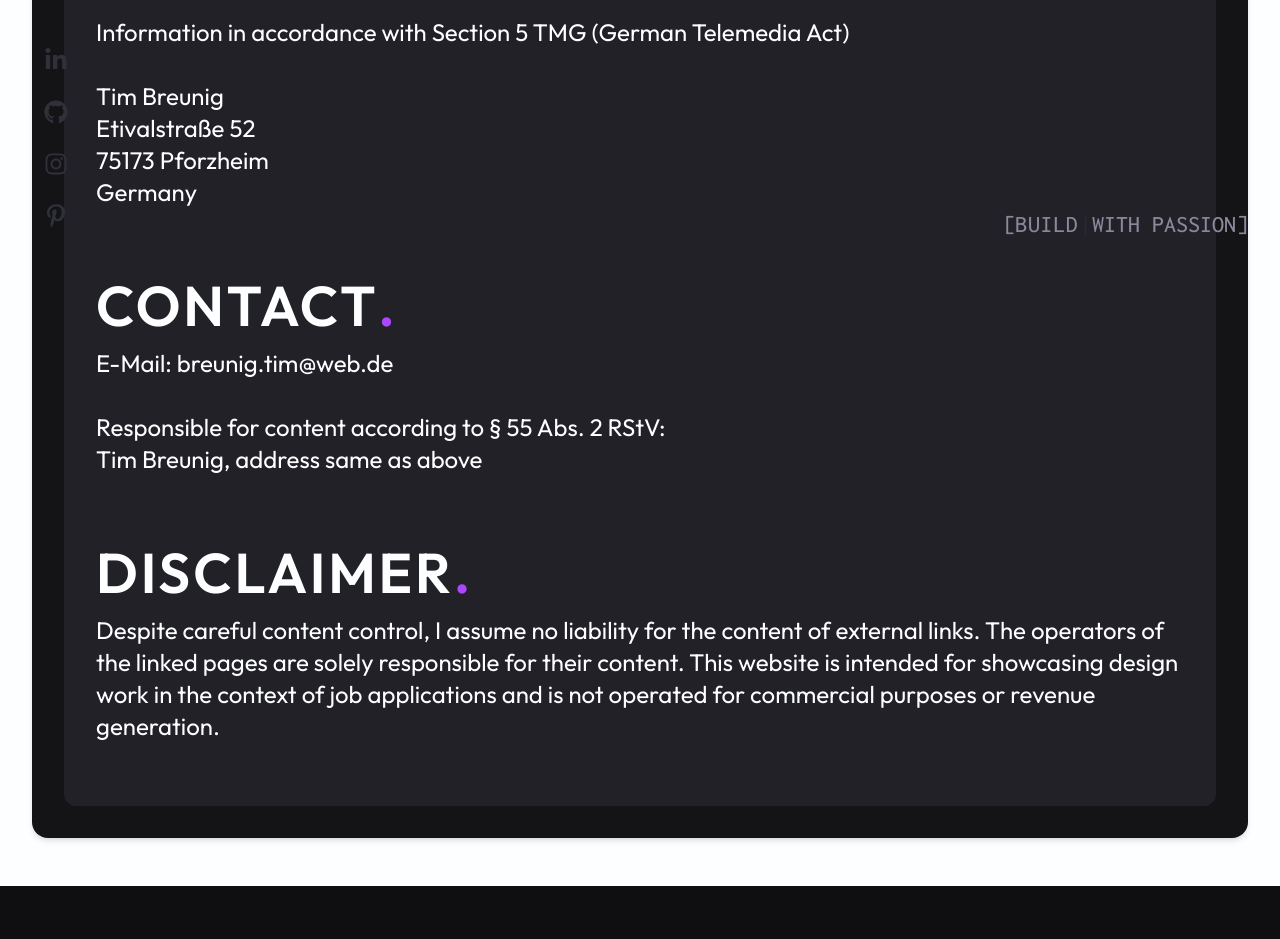
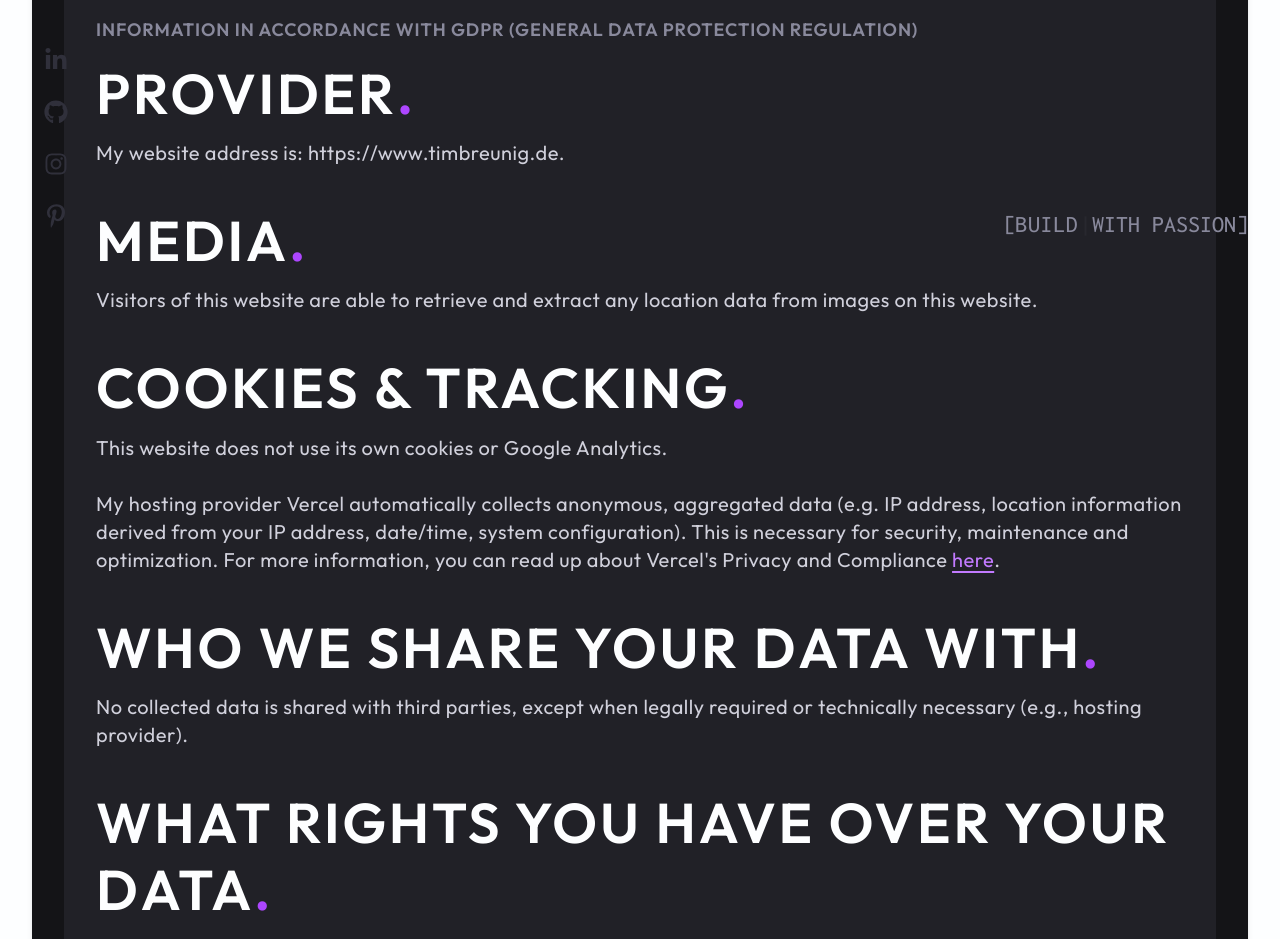
Before and after one commit to TimBreunig/tim-portfolio, a Next.js app: page /privacy-policy in a window 1280 px wide. Shown: the part 520-1459 px from the top of the page. Built offline with nearby package versions, Linux system fonts and the light colour scheme.

Commit message:
Updated layout of imprint and privacy policy.

```diff
--- a/app/globals.css
+++ b/app/globals.css
@@ -137,6 +137,10 @@
 		}
 	}
 
+	a.hyperlink {
+		@apply text-purple-400 hover:text-purple-500 underline underline-offset-4 transition-colors duration-300;
+	}
+
 	nav a {
 		@apply relative;
 	}
@@ -165,6 +169,10 @@
 		@apply tracking-wide;
 	}
 
+	.p-xl {
+		@apply text-xl mb-4 tracking-wide;
+	}
+
 	.p-2xl {
 		@apply text-2xl mb-4 tracking-normal;
 	}
@@ -186,11 +194,11 @@
 	}
 
 	.h4 {
-		@apply text-[2.25rem] xl:text-[5.75rem] leading-[1.1] font-bold uppercase tracking-wide mb-3;
+		@apply text-[2.25rem] xl:text-[5.75rem] leading-[1.1] font-bold uppercase tracking-wide mb-4;
 	}
 
 	.h5 {
-		@apply text-[1.625rem] xl:text-[3.5rem] leading-[1.2] font-semibold uppercase tracking-wider mb-2;
+		@apply text-[1.625rem] xl:text-[3.5rem] leading-[1.2] font-semibold uppercase tracking-wider mb-3;
 	}
 
 	.h6 {
--- a/app/home/page.jsx
+++ b/app/home/page.jsx
@@ -38,7 +38,7 @@ const Home = () => {
 		<section
 			id ="work"
 			className="container-wide pb-12 pt-36 z-10">
-			<h2 className="h2 text-left mb-8 text-primary-100">Featured Work<span className="accent-dot">.</span></h2>
+			<h2 className="h2 text-left text-primary-100">Featured Work<span className="accent-dot">.</span></h2>
     		<CardGrid />
 		</section>
 		<section className="h-screen box-content pb-60">
--- a/app/imprint/page.jsx
+++ b/app/imprint/page.jsx
@@ -1,3 +1,5 @@
+import PolicyText from "@/components/PolicyText"
+
 const Imprint = () => {
     return (
         <div>
@@ -13,33 +15,34 @@ const Imprint = () => {
                     >
                         <div className="flex flex-col gap-2 p-8 pb-12 bg-primary-200 rounded-xl">
                             <span className="block mb-2 font-semibold text-primary-600 uppercase tracking-wider">Information in accordance with Section 5 TMG (German Telemedia Act)</span>
-                            <p className="p-2xl">
-                                <h2 className="h5">
-                                    Provider<span className="accent-dot">.</span>
-                                </h2>
+                            <div className="space-y-10">
+                                <PolicyText title="Provider">
                                     Tim Breunig<br />
                                     Etivalstraße 52<br />
                                     75173 Pforzheim<br />
                                     Germany
-                            </p><br />
-                            <p className="p-2xl">
-                                <h2 className="h5">
-                                    Contact<span className="accent-dot">.</span>
-                                </h2>
-                                E-Mail: <a href="mailto:breunig.tim@web.de">breunig.tim@web.de</a>
+                                </PolicyText>
+
+                                <PolicyText title="Contact">
+                                    E-Mail:&nbsp;
+                                    <a
+                                        href="mailto:breunig.tim@web.de"
+                                        className="hyperlink"
+                                    >
+                                        breunig.tim@web.de
+                                    </a>
                                     <br />
                                     <br />
                                     Responsible for content according to § 55 Abs. 2 RStV:<br />
                                     Tim Breunig, address same as above
-                            </p><br />
-                            <p className="p-2xl">
-                                <h2 className="h5">
-                                    Disclaimer<span className="accent-dot">.</span>
-                                </h2>
+                                </PolicyText>
+
+                                <PolicyText title="Disclaimer">
                                     Despite careful content control, I assume no liability for the content of external links. The operators of the linked pages are solely responsible for
-                                their content. This website is intended for showcasing design work in the context of job applications and is not operated for commercial purposes or
-                                revenue generation.
-                            </p><br />
+                                    their content. This website is solely intended for showcasing project work in the context of job applications and is not operated under commercial purposes or
+                                    for the sake of revenue generation.
+                                </PolicyText>
+                            </div>
                             <span className="block font-semibold text-primary-600 uppercase tracking-wider">Source: https://www.e-recht24.de</span>
                         </div>
                     </div>
--- a/app/privacy-policy/page.jsx
+++ b/app/privacy-policy/page.jsx
@@ -1,3 +1,5 @@
+import PolicyText from "@/components/PolicyText"
+
 const PrivacyPolicy = () => {
     return (
         <div>
@@ -7,38 +9,49 @@ const PrivacyPolicy = () => {
                         Privacy Policy<span className="accent-dot">.</span>
                     </h1>
 
-                    <div
-                        variants={{ hidden: { opacity: 0, y: 20 }, show: { opacity: 1, y: 0 } }}
-                        className="w-full box-border p-8 bg-primary-100 rounded-2xl shadow-md text-primary-900 hover:cursor-pointer transition-colors duration-300"
-                    >
-                        <div className="flex flex-col gap-12 w-full p-8 pb-12 bg-primary-200 rounded-xl">
-                            <p className="p-2xl">
-                                Information in accordance with Section 5 TMG (German Telemedia Act)
-                                <br />
-                                <br />
-                                Tim Breunig<br />
-                                Etivalstraße 52<br />
-                                75173 Pforzheim<br />
-                                Germany
-                            </p>
-                            <p className="p-2xl">
-                                <h2 className="h5">
-                                    Contact<span className="accent-dot">.</span>
-                                </h2>
-                                E-Mail: <a href="mailto:breunig.tim@web.de">breunig.tim@web.de</a>
-                                <br />
-                                <br />
-                                Responsible for content according to § 55 Abs. 2 RStV:<br />
-                                Tim Breunig, address same as above
-                            </p>
-                            <p className="p-2xl">
-                                <h2 className="h5">
-                                    Disclaimer<span className="accent-dot">.</span>
-                                </h2>
-                                Despite careful content control, I assume no liability for the content of external links. The operators of the linked pages are solely responsible for
-                                their content. This website is intended for showcasing design work in the context of job applications and is not operated for commercial purposes or
-                                revenue generation.
-                            </p>
+                    <div className="w-full box-border p-8 bg-primary-100 rounded-2xl shadow-md text-primary-900 hover:cursor-pointer transition-colors duration-300">
+                        <div className="flex flex-col gap-2 p-8 pb-12 bg-primary-200 rounded-xl">
+                            <span className="block mb-2 font-semibold text-primary-600 uppercase tracking-wider">Information in accordance with GDPR (General Data Protection Regulation)</span>
+                            <div className="space-y-10">
+                                <PolicyText title="Provider">
+                                    My website address is: https://www.timbreunig.de.
+                                </PolicyText>
+
+                                <PolicyText title="Media">
+                                    Visitors of this website are able to retrieve and extract any location data from images on this website.
+                                </PolicyText>
+
+                                <PolicyText title="Cookies & Tracking">
+                                    This website does not use its own cookies or Google Analytics.
+                                    <br />
+                                    <br />
+                                    My hosting provider Vercel automatically collects anonymous, aggregated data  (e.g. IP address, location information derived from your IP address, date/time, system configuration).
+                                    This is necessary for security, maintenance and optimization. For more information, you can read up about Vercel's Privacy and Compliance&nbsp;
+                                    <a
+                                        href="https://vercel.com/docs/analytics/privacy-policy"
+                                        className="hyperlink">
+                                            here
+                                    </a>.
+                                </PolicyText>
+
+                                <PolicyText title="Who we share your data with">
+                                    No collected data is shared with third parties, except when legally required or technically necessary (e.g., hosting provider).
+                                </PolicyText>
+
+                                <PolicyText title="What rights you have over your data">
+                                    You can request that I erase any personal data I hold about you at any given time. This does not include any data I am obliged to keep for administrative, legal or security purposes.
+                                </PolicyText>
+
+                                <PolicyText title="Contact">
+                                    If you have any questions regarding data privacy, feel free to contact me under&nbsp;
+                                    <a
+                                        href="mailto:breunig.tim@web.de"
+                                        className="hyperlink"
+                                    >
+                                        breunig.tim@web.de
+                                    </a>
+                                </PolicyText>
+                            </div>
                         </div>
                     </div>
                 </div>
--- /dev/null
+++ b/components/PolicyText.jsx
@@ -0,0 +1,12 @@
+const PolicyText = ({ title, children }) => {
+  return (
+    <section>
+      <h2 className="h5 text-primary-900">{title}<span className="accent-dot">.</span></h2>
+      <div className="p-xl text-primary-800">
+        {children}
+      </div>
+    </section>
+  );
+};
+
+export default PolicyText;
```
Lines whose indentation alone changed are shown as unchanged.
